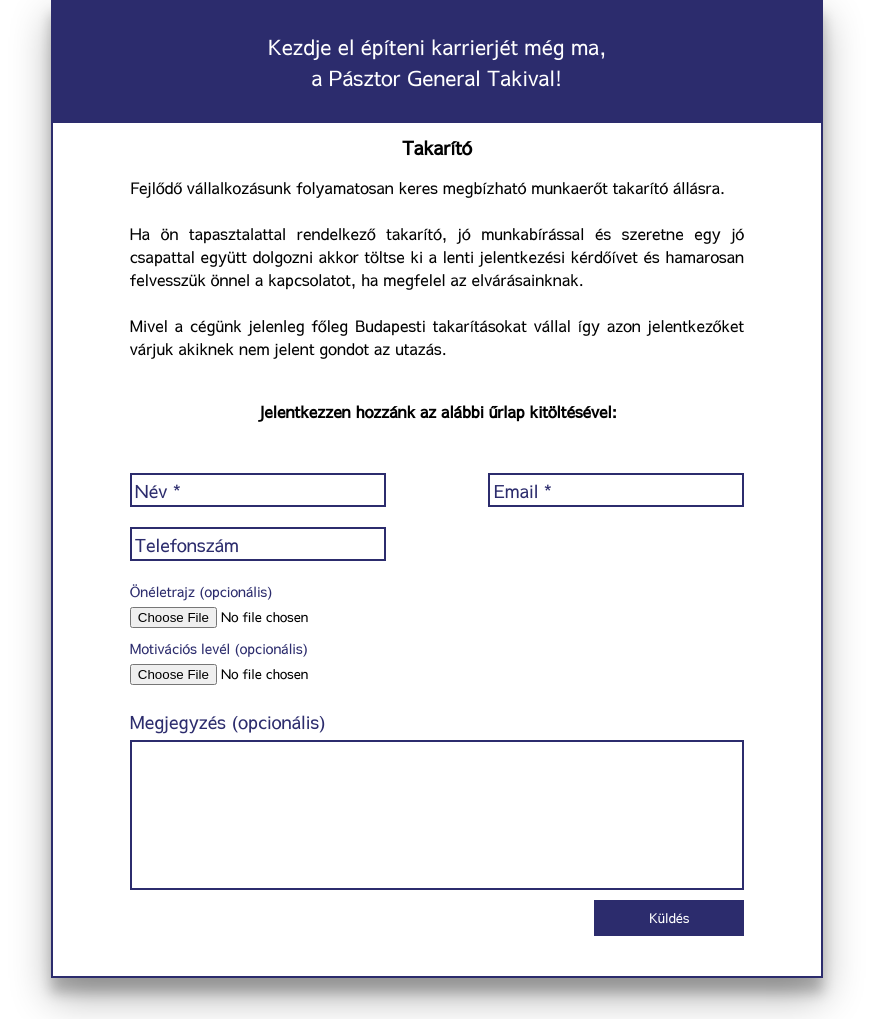
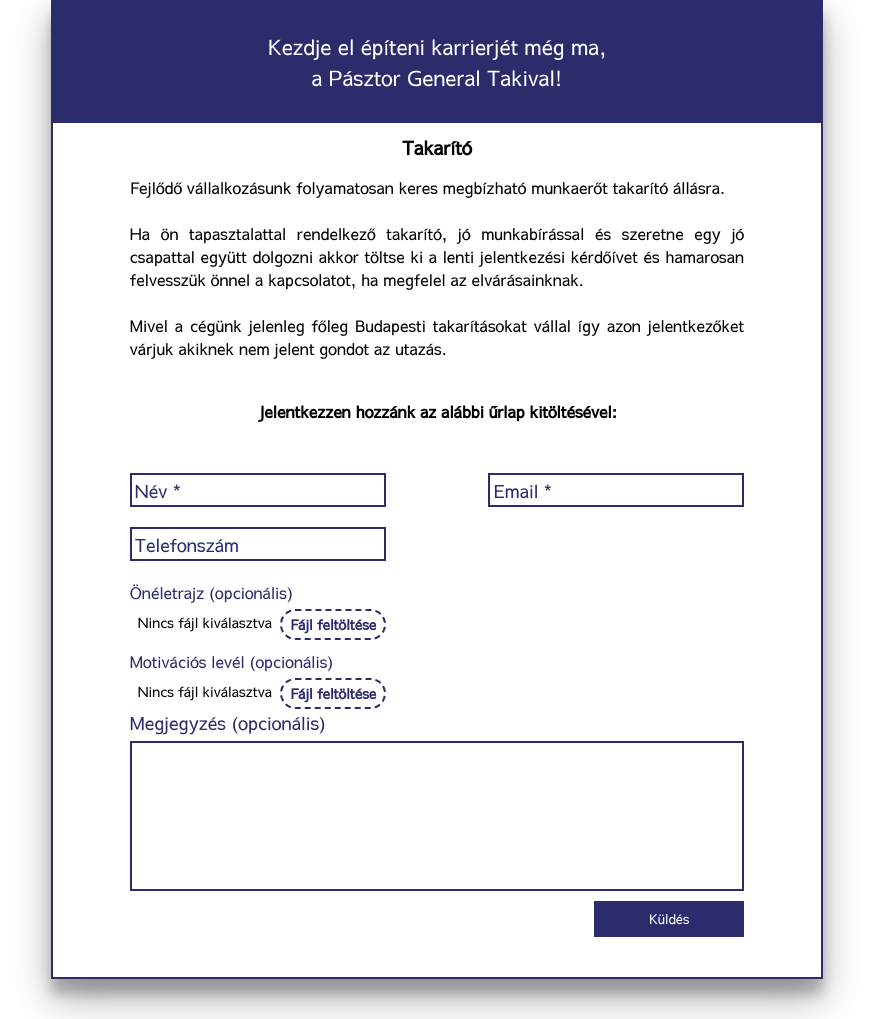
Before and after one commit to 99SchmidtAdrian/pasztorgeneral, a PHP site: page /karrier.php in a window 1280 px wide. Shown: the part 571-1590 px from the top of the page, without its empty margins (203-1076 px from the left). Run offline with PHP 8.4, Linux system fonts and the light colour scheme; some web fonts are replaced.

Commit message:
custom file input

```diff
--- a/karrier.php
+++ b/karrier.php
@@ -41,9 +41,12 @@
       </div>
       <div class="main__info">
         <h3 class="main-title">Takarító</h3>
-        <p class="main-paragraph">Fejlődő vállalkozásunk folyamatosan keres megbízható munkaerőt takarító állásra.</br></br>
-        Ha ön tapasztalattal rendelkező takarító, jó munkabírással és szeretne egy jó csapattal együtt dolgozni akkor töltse
-          ki a lenti jelentkezési kérdőívet és hamarosan felvesszük önnel a kapcsolatot, ha megfelel az elvárásainknak.</br></br>
+        <p class="main-paragraph">Fejlődő vállalkozásunk folyamatosan keres megbízható munkaerőt takarító
+          állásra.</br></br>
+          Ha ön tapasztalattal rendelkező takarító, jó munkabírással és szeretne egy jó csapattal együtt dolgozni akkor
+          töltse
+          ki a lenti jelentkezési kérdőívet és hamarosan felvesszük önnel a kapcsolatot, ha megfelel az
+          elvárásainknak.</br></br>
           Mivel a cégünk jelenleg főleg Budapesti takarításokat vállal így azon jelentkezőket várjuk akiknek nem jelent
           gondot az utazás.</p>
         <h4 class="info__title">Jelentkezzen hozzánk az alábbi űrlap kitöltésével:</h4>
@@ -53,12 +56,22 @@
           <div class="inputs">
             <input type="text" class="input" name="name" id="name" placeholder="Név *">
             <input type="text" class="input" name="email" id="email" placeholder="Email *">
-            <input type="number" class="input" name="phone" placeholder="Telefonszám">
+            <input type="number" class="input" name="phone" placeholder="Telefonszám" class="phone-input">
           </div>
-          <label for="cv" class="file-label">Önéletrajz (opcionális)</label>
-          <input type="file" name="cv" class="file cv-input">
-          <label for="cover-letter" class="file-label">Motivációs levél (opcionális)</label>
-          <input type="file" name="cover-letter" class="file coverletter-input"><br />
+          <div class="file-desc">Önéletrajz (opcionális)</div>
+          <div class="file-upload">
+            <span class="filename cv-filename">Nincs fájl kiválasztva</span>
+            <label for="cv" class="file-label">Fájl feltöltése
+              <input type="file" name="cv" class="file cv-input" id="cv" />
+            </label>
+          </div>
+          <div class="file-desc">Motivációs levél (opcionális)</div>
+          <div class="file-upload">
+          <span class="filename coverletter-filename">Nincs fájl kiválasztva</span>
+          <label for="cover-letter" class="file-label">Fájl feltöltése
+            <input type="file" name="cover-letter" class="file coverletter-input" id="cover-letter">
+          </label>
+          </div>
           <label for="msg" class="msg-label">Megjegyzés (opcionális)</label>
           <textarea type="text" class="msg" name="msg"></textarea>
           <button type="submit" class="submit" name='submit'>Küldés</button>
--- a/static/css/karrier.css
+++ b/static/css/karrier.css
@@ -289,7 +289,7 @@ html {
   position: absolute;
   left: 0;
   bottom: 0;
-  opacity: .4;
+  opacity: 0.4;
   color: black;
   margin-left: 5px;
   font-size: 10px;
@@ -564,6 +564,16 @@ html {
   .footer__contacts li .footer__info {
     font-size: 14px;
   }
+}
+
+input::-webkit-outer-spin-button,
+input::-webkit-inner-spin-button {
+  -webkit-appearance: none;
+  margin: 0;
+}
+
+input[type=number] {
+  -moz-appearance: textfield;
 }
 
 .overlay {
@@ -866,14 +876,44 @@ html {
   font-size: 13px;
 }
 
-.form__div .form .file-label {
+.form__div .form .file-desc {
   color: #2c2c6d;
-  font-size: 14px;
+  font-size: 16px;
   margin: 10px auto 5px 0px;
 }
 
+.form__div .form .file-upload {
+  width: -webkit-fit-content;
+  width: -moz-fit-content;
+  width: fit-content;
+}
+
+.form__div .form .filename {
+  font-size: 14px;
+  padding: 3px 8px;
+  float: left;
+  width: -webkit-fit-content;
+  width: -moz-fit-content;
+  width: fit-content;
+  white-space: nowrap;
+  overflow: hidden;
+}
+
+.form__div .form .file-label {
+  display: inline-block;
+  font-size: 14px;
+  border: 2px dashed #2c2c6d;
+  width: -webkit-fit-content;
+  width: -moz-fit-content;
+  width: fit-content;
+  border-radius: 20px;
+  padding: 3px 8px;
+  font-weight: 600;
+  color: #2c2c6d;
+}
+
 .form__div .form .file {
-  margin: 0px auto 0px 0px;
+  display: none;
 }
 
 .form__div .form .msg-label {
--- a/static/css/karrier.scss
+++ b/static/css/karrier.scss
@@ -239,14 +239,37 @@
             }
         }
 
-        .file-label{
+        .file-desc{
             color: $primaryPurple;
-            font-size: 14px;
+            font-size: 16px;
             margin: 10px auto 5px 0px;
         }
 
+        .file-upload{
+            width: fit-content;
+
+        }
+        .filename{
+            font-size: 14px;
+            padding: 3px 8px;
+            float:left;
+            width:fit-content;
+            white-space: nowrap;
+            overflow:hidden;
+          }
+        .file-label{
+            display: inline-block;
+            font-size: 14px;
+            border: 2px dashed $primaryPurple;
+            width: fit-content;
+            border-radius: 20px;
+            padding: 3px 8px;
+            font-weight: 600;
+            color: $primaryPurple;
+        }
+
         .file{
-            margin: 0px auto 0px 0px;
+            display: none;
         }
 
         .msg-label {
--- a/static/js/karrier.js
+++ b/static/js/karrier.js
@@ -1,14 +1,15 @@
 //form validation
 
 const overlay = document.querySelector(".overlay");
+const cvFile = document.querySelector(".cv-input");
+const coverLetterFile = document.querySelector(".coverletter-input");
+
 
 document.querySelector(".form").addEventListener("submit", (e) => {
   document.querySelector(".overlay").style.transition = "all .4s ease-in-out";
   const name = document.querySelector("#name");
   const email = document.querySelector("#email");
   const overlayMsg = document.querySelector(".overlay__msg");
-  const cvFile = document.querySelector(".cv-input");
-  const coverLetterFile = document.querySelector(".coverletter-input");
   const allowedExtensions = ["pdf", "doc", "docx", "jpg", "jpeg", "png", "txt"];
   const regex = new RegExp(
     "([a-zA-Z0-9s_\\.-:])+(" + allowedExtensions.join("|") + ")$"
@@ -75,3 +76,28 @@ if (window.location.search === "?email-sent") {
     emailResponse.classList.remove("email-response-visible");
   }, 8000);
 }
+
+//file name change
+cvFile.addEventListener('change', ()=>{
+  let filepath = cvFile.value;
+  if (filepath === "") {
+    document.querySelector(".cv-filename").innerText = "Nincs fájl kiválasztva";
+
+  }else{
+    let m = filepath.match(/([^\/\\]+)$/);
+    let filename = m[1];
+    document.querySelector(".cv-filename").innerText = filename;
+  }
+})
+
+coverLetterFile.addEventListener('change', ()=>{
+  let filepath = coverLetterFile.value;
+  if (filepath === "") {
+    document.querySelector(".coverletter-filename").innerText = "Nincs fájl kiválasztva";
+
+  }else{
+    let m = filepath.match(/([^\/\\]+)$/);
+    let filename = m[1];
+    document.querySelector(".coverletter-filename").innerText = filename;
+  }
+})
```
Also changed, not shown: 1 other file.
